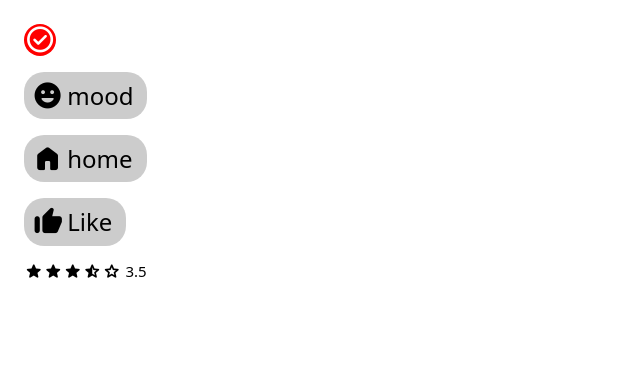
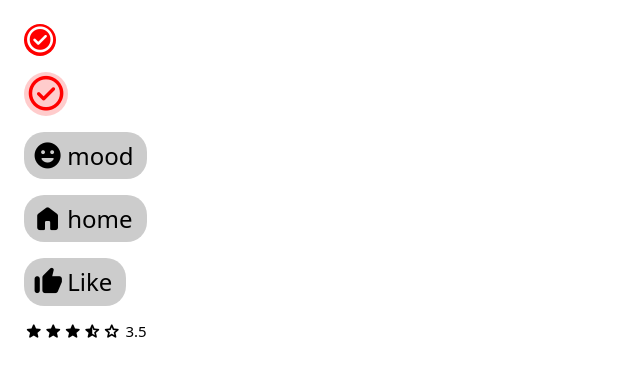
Before and after one commit to noughts/svelte-material-symbols, a SvelteKit app: page / in a window 1280 px wide. Shown: the top 376 px of the page, without its empty margins (0-640 px from the left). Built offline with nearby package versions, Linux system fonts and the light colour scheme.

Commit message:
add layout test

```diff
--- a/src/lib/MaterialSymbol.svelte
+++ b/src/lib/MaterialSymbol.svelte
@@ -32,10 +32,10 @@
     {/if}
 </svelte:head>
 
-<span style:opacity {style} class="material-symbols-rounded MaterialSymbol">{icon}</span>
+<span style:opacity {style} class="material-symbols-rounded root">{icon}</span>
 
 <style>
-    .MaterialSymbol {
+    .root {
         font-size: 1.3em;
         line-height: 1;
         overflow: hidden; /* 位置ズレ防止 */
--- a/src/routes/+page.svelte
+++ b/src/routes/+page.svelte
@@ -4,6 +4,11 @@
 
 <div class="root">
     <div class="circle">
+        <MaterialSymbol icon="check_circle" />
+    </div>
+
+    <div class="circle2">
+        <div class="circleBg"></div>
         <MaterialSymbol icon="check_circle" />
     </div>
 
@@ -64,6 +69,24 @@
         border-radius: 50%;
         font-size: 24px;
     }
+    .circle2 {
+        position: relative;
+        width: 44px;
+        height: 44px;
+        display: flex;
+        align-items: center;
+        justify-content: center;
+        border-radius: 50%;
+        overflow: hidden;
+        font-size: 32px;
+        color: red;
+    }
+    .circleBg {
+        position: absolute;
+        inset: 0;
+        background-color: red;
+        opacity: 0.2;
+    }
     .pill {
         display: flex;
         align-items: center;
```
